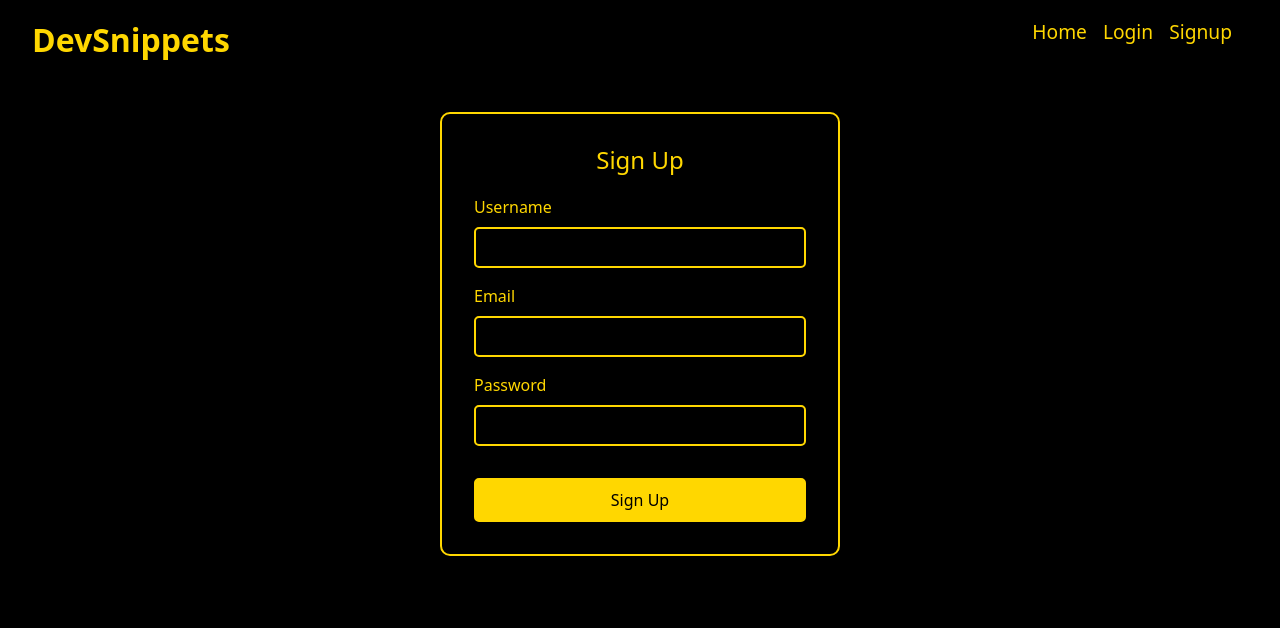
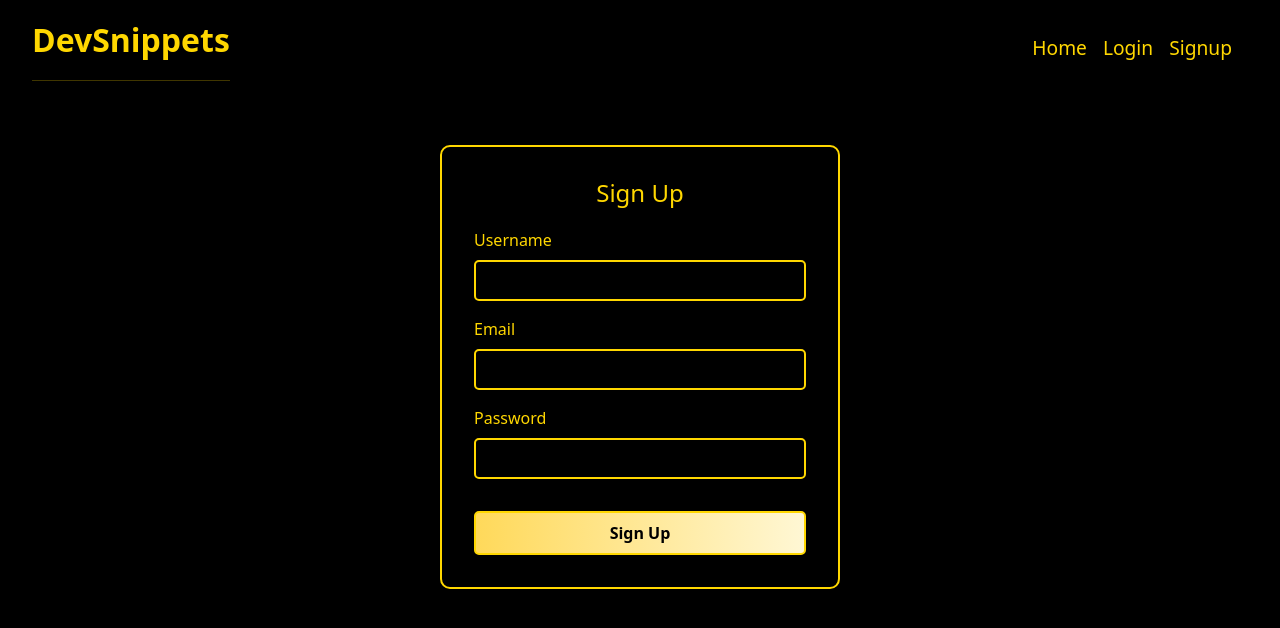
Before and after one commit to Kviponder/DevSnippets, a React (Create React App) app in the folder dev-snippets/Client/: page /signup in a window 1280 px wide. Shown: the top 628 px of the page. Built offline with nearby package versions, Linux system fonts and the light colour scheme.

Commit message:
updated css on all pages

```diff
--- a/dev-snippets/Client/src/components/Home.js
+++ b/dev-snippets/Client/src/components/Home.js
@@ -6,6 +6,7 @@ function Home() {
     <div className="home-container">
       <div className="home-content">
         <h1 className="home-title">Welcome to DevSnippets</h1>
+        <hr/>
         <p className="home-subtitle">Your one-stop solution for saving code snippets!</p>
       </div>
     </div>
--- a/dev-snippets/Client/src/components/LoginForm.js
+++ b/dev-snippets/Client/src/components/LoginForm.js
@@ -82,7 +82,7 @@ const LoginForm = () => {
         <Button
           type="submit"
           variant="gold"
-          className="login-button"
+          className="login-button buttons"
           disabled={loading}
         >
           {loading ? 'Logging in...' : 'Login'}
--- a/dev-snippets/Client/src/components/Navbar.js
+++ b/dev-snippets/Client/src/components/Navbar.js
@@ -17,6 +17,7 @@ const Navbar = () => {
         <a href="https://github.com/Kviponder/DevSnippets" target="_blank" rel="noopener noreferrer">
           DevSnippets
         </a>
+        <hr/>
       </div>
       <ul className="nav-links">
         <li>
--- a/dev-snippets/Client/src/components/SignupForm.js
+++ b/dev-snippets/Client/src/components/SignupForm.js
@@ -44,7 +44,7 @@ const SignupForm = () => {
 
   return (
     <div className="signup-container">
-      <h1 className="signup-title">Sign Up</h1>
+      <h1 className="signup-title ">Sign Up</h1>
       <Form className="signup-form" onSubmit={handleSubmit}>
         <Form.Group controlId="username">
           <Form.Label className="form-label">Username</Form.Label>
@@ -82,7 +82,7 @@ const SignupForm = () => {
         {error && <Alert variant="danger" className="alert-danger">{error.message}</Alert>}
         {successMessage && <Alert variant="success" className="alert-success">{successMessage}</Alert>}
         {errorMessage && <Alert variant="danger" className="alert-danger">{errorMessage}</Alert>}
-        <Button type="submit" variant="gold" className="signup-button">
+        <Button type="submit" variant="gold" className="signup-button buttons">
           Sign Up
         </Button>
       </Form>
--- a/dev-snippets/Client/src/components/SnippetList.js
+++ b/dev-snippets/Client/src/components/SnippetList.js
@@ -235,6 +235,7 @@ const SnippetList = () => {
   return (
     <div className="snippet-list">
       <h3>My Snippets</h3>
+      <hr/>
       {snippets.length === 0 ? (
         <Alert variant="info">You haven't added any snippets yet.</Alert>
       ) : (
@@ -347,27 +348,27 @@ const SnippetList = () => {
                           onChange={handleInputChange}
                         />
                       </div>
-                      <Button type="submit">Submit</Button>
+                      <Button  className='buttons' type="submit">Submit</Button>
                     </form>
                   ) : (
                     <>
                       <Button
                         variant="primary"
-                        className="edit-snippet-button"
+                        className="edit-snippet-button buttons"
                         onClick={() => handleEditSnippet(snippet)}
                       >
                         Edit
                       </Button>
                       <Button
                         variant="danger"
-                        className="delete-snippet-button"
+                        className="delete-snippet-button buttons"
                         onClick={() => handleDeleteSnippet(snippet._id)}
                       >
                         Delete
                       </Button>
                       <Button
                         variant="info"
-                        className="copy-snippet-button"
+                        className="copy-snippet-button buttons"
                         onClick={() => handleCopySnippet(snippet._id)}
                       >
                         {copiedSnippetId === snippet._id ? "Copied" : "Copy"}
@@ -461,7 +462,7 @@ const SnippetList = () => {
             />
           </div>
 
-          <Button type="submit">Submit</Button>
+          <Button className='buttons' type="submit">Submit</Button>
         </form>
       ) : (
         // Show the "Add Snippet" button when not adding a snippet
--- a/dev-snippets/Client/src/components/logout.js
+++ b/dev-snippets/Client/src/components/logout.js
@@ -10,7 +10,7 @@ const Logout = () => {
   };
 
   return (
-    <Button variant="gold" className="logout-button" onClick={handleLogout}>
+    <Button variant="gold" className="logout-button buttons" onClick={handleLogout}>
       Logout
     </Button>
   );
--- a/dev-snippets/Client/src/styles.css
+++ b/dev-snippets/Client/src/styles.css
@@ -2,10 +2,18 @@
 :root {
   --black: #000000;
   --gold: #ffd700;
+  --grey: #1259ab;
 }
+
+
+
 
 body {
   background-color: var(--black);
+  color: var(--gold);
+}
+
+hr{
   color: var(--gold);
 }
 
@@ -85,10 +93,19 @@ body {
 /* Form styles */
 .form-container {
   display: grid;
-  grid-template-columns: 1fr 1fr;
+  grid-template-columns: 1fr;
   gap: 1rem;
   margin-top: 1rem;
   /* Add some top margin to separate the form from the snippets list */
+
+}
+.form-container textarea {
+  width: 100%; /* Make the textarea fill the entire div/form */
+  resize: vertical; /* Allow vertical resizing */
+}
+.form-container .buttons:hover {
+  background-color: #ffd200; /* Lighter gold color on hover */
+  color: var(--black);
 }
 
 .form-container label {
@@ -96,6 +113,11 @@ body {
   font-weight: bold;
   color: var(--gold);
   display: block;
+}
+
+p,
+option {
+  width: 100%; /* Both p and option will take the full width available */
 }
 
 .form-container .form-control {
@@ -123,12 +145,43 @@ body {
   border-radius: 5px;
 }
 
+
 .add-snippet-button {
-  margin-top: 1rem;
+  display: inline-block;
   font-size: 1.2rem;
-  border: 2px solid var(--gold);
-  padding: 0.5rem 1rem;
-  border-radius: 5px;
+  font-weight: bold;
+  padding: 1rem 2rem;
+  border: 2px solid #C07F00;
+  border-radius: 10px;
+  background-image: linear-gradient(to right, #FFD95A, #FFF7D4);
+  color: #272829;
+  box-shadow: 0 4px 8px rgba(0, 0, 0, 0.1);
+  transition: transform 0.3s ease, box-shadow 0.3s ease;
+}
+.add-snippet-button:hover{
+  background-image: linear-gradient(to right, #FFEA20, #FFF7D4);
+  color: #000000;
+  transform: translateY(-2px);
+  box-shadow: 0 6px 12px rgba(0, 0, 0, 0.2);
+}
+
+.buttons{
+  display: inline-block;
+  font-size: 1.2rem;
+  font-weight: bold;
+  padding: 1rem 2rem;
+  border: 2px solid #C07F00;
+  border-radius: 10px;
+  background-image: linear-gradient(to right, #FFD95A, #FFF7D4);
+  color: #272829;
+  box-shadow: 0 4px 8px rgba(0, 0, 0, 0.1);
+  transition: transform 0.3s ease, box-shadow 0.3s ease;
+}
+.buttons:hover{
+  background-image: linear-gradient(to right, #FFEA20, #FFF7D4);
+  color: #000000;
+  transform: translateY(-2px);
+  box-shadow: 0 6px 12px rgba(0, 0, 0, 0.2);
 }
 
 /* Alert styles */
```
